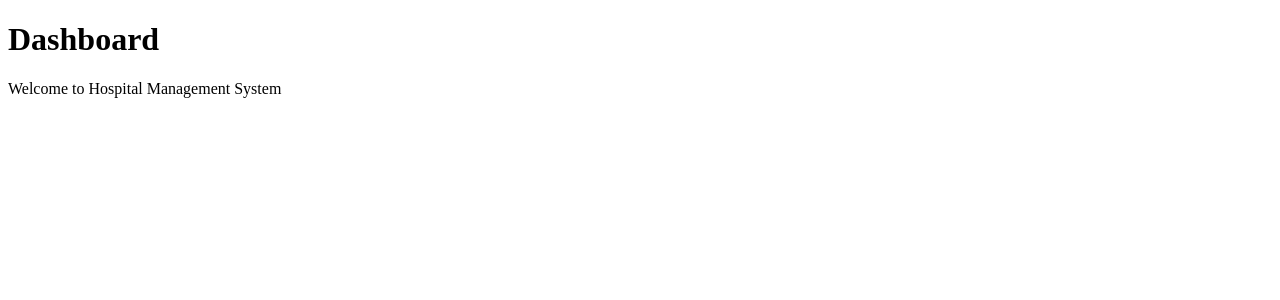
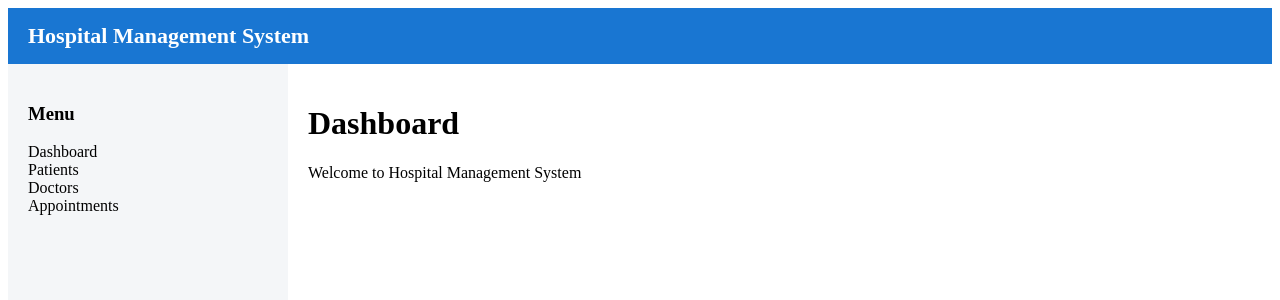
Before and after one commit to ShubhamKRay/hospital-management-system, a React (Vite) app: page / in a window 1280 px wide. Shown: the top 300 px of the page. Built offline with nearby package versions, Linux system fonts and the light colour scheme.

Commit message:
Create reusable sidebar menu structure

```diff
--- a/src/components/layout/Navbar.jsx
+++ b/src/components/layout/Navbar.jsx
@@ -0,0 +1,19 @@
+
+
+function Navbar() {
+  return (
+    <div
+      style={{
+        backgroundColor: "#1976d2",
+        color: "white",
+        padding: "15px 20px",
+        fontSize: "22px",
+        fontWeight: "bold",
+      }}
+    >
+      Hospital Management System
+    </div>
+  );
+}
+
+export default Navbar;
--- a/src/components/layout/Sidebar.jsx
+++ b/src/components/layout/Sidebar.jsx
@@ -0,0 +1,25 @@
+
+
+function Sidebar() {
+  return (
+    <div
+      style={{
+        width: "240px",
+        minHeight: "100vh",
+        background: "#F4F6F8",
+        padding: "20px",
+      }}
+    >
+      <h3>Menu</h3>
+
+      <ul style={{ listStyle: "none", padding: 0 }}>
+        <li>Dashboard</li>
+        <li>Patients</li>
+        <li>Doctors</li>
+        <li>Appointments</li>
+      </ul>
+    </div>
+  );
+}
+
+export default Sidebar;
--- a/src/layouts/MainLayout.jsx
+++ b/src/layouts/MainLayout.jsx
@@ -0,0 +1,27 @@
+
+
+import Navbar from "../components/layout/Navbar";
+import Sidebar from "../components/layout/Sidebar";
+
+function MainLayout({ children }) {
+  return (
+    <>
+      <Navbar />
+
+      <div style={{ display: "flex" }}>
+        <Sidebar />
+
+        <main
+          style={{
+            flex: 1,
+            padding: "20px",
+          }}
+        >
+          {children}
+        </main>
+      </div>
+    </>
+  );
+}
+
+export default MainLayout;
--- a/src/pages/dashboard/Dashboard.jsx
+++ b/src/pages/dashboard/Dashboard.jsx
@@ -1,11 +1,14 @@
 
+
+import MainLayout from "../../layouts/MainLayout";
 
 function Dashboard() {
   return (
-    <div>
+    <MainLayout>
       <h1>Dashboard</h1>
+
       <p>Welcome to Hospital Management System</p>
-    </div>
+    </MainLayout>
   );
 }
 
```
Also changed, not shown: src/components/layout/menuItems.js (added, +51 -0 lines).
